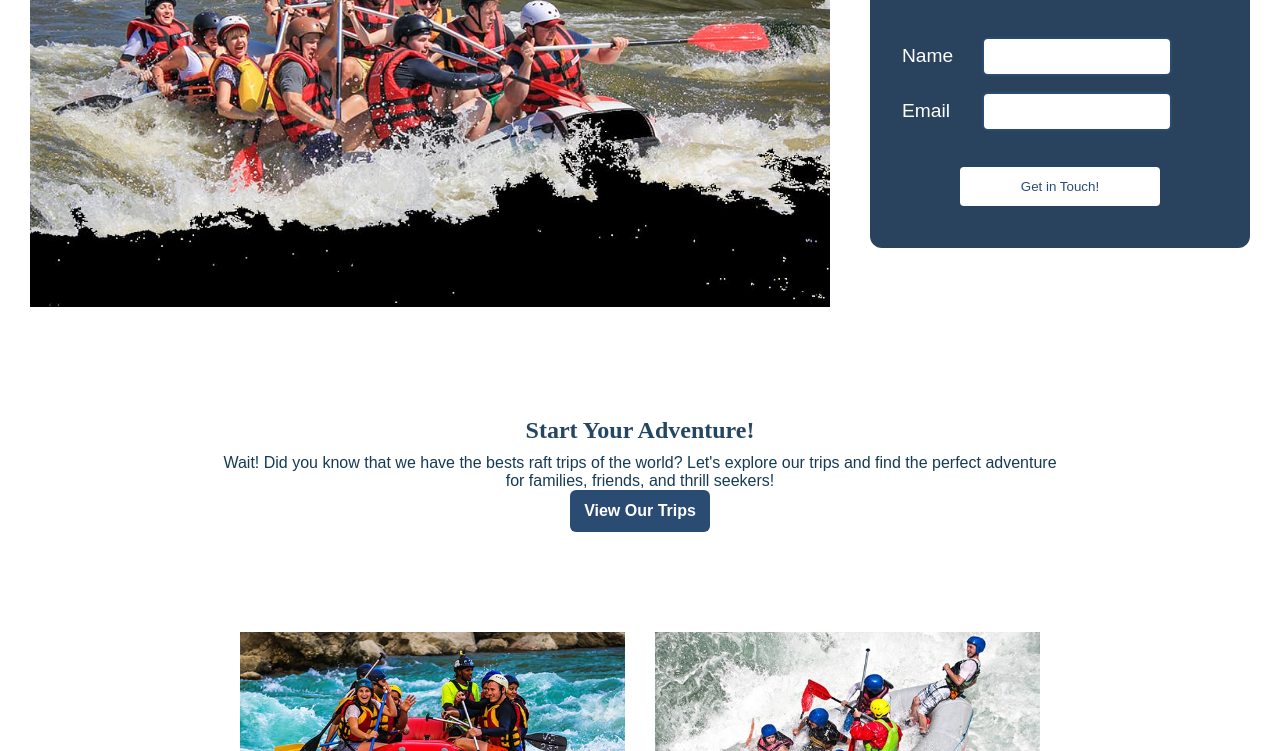
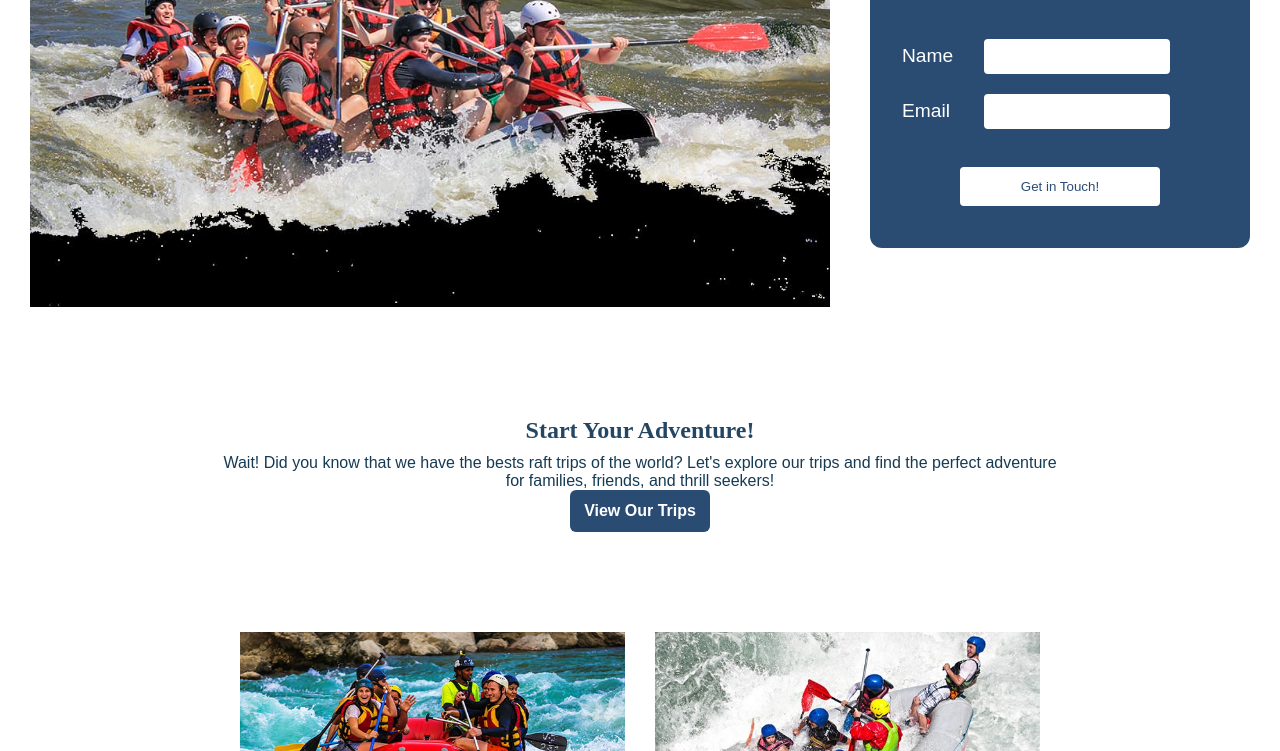
Before and after one commit to mayleeportales/wdd130, a plain HTML site: page wwr/index.html in a window 1280 px wide. Shown: the part 350-1101 px from the top of the page. Drawn offline with Linux system fonts and the light colour scheme.

Commit message:
css adjustments w06

```diff
--- a/wwr/styles/rafting.css
+++ b/wwr/styles/rafting.css
@@ -7,7 +7,7 @@
     --text-body-color: #153b54;
     --accent1-color: #376fa2;
     --heading-font: "Times New Roman", "Georgia", serif;
-    --header-footer: #29425e;
+    --header-footer: #2a4c72;
 }
 
 * {
```
